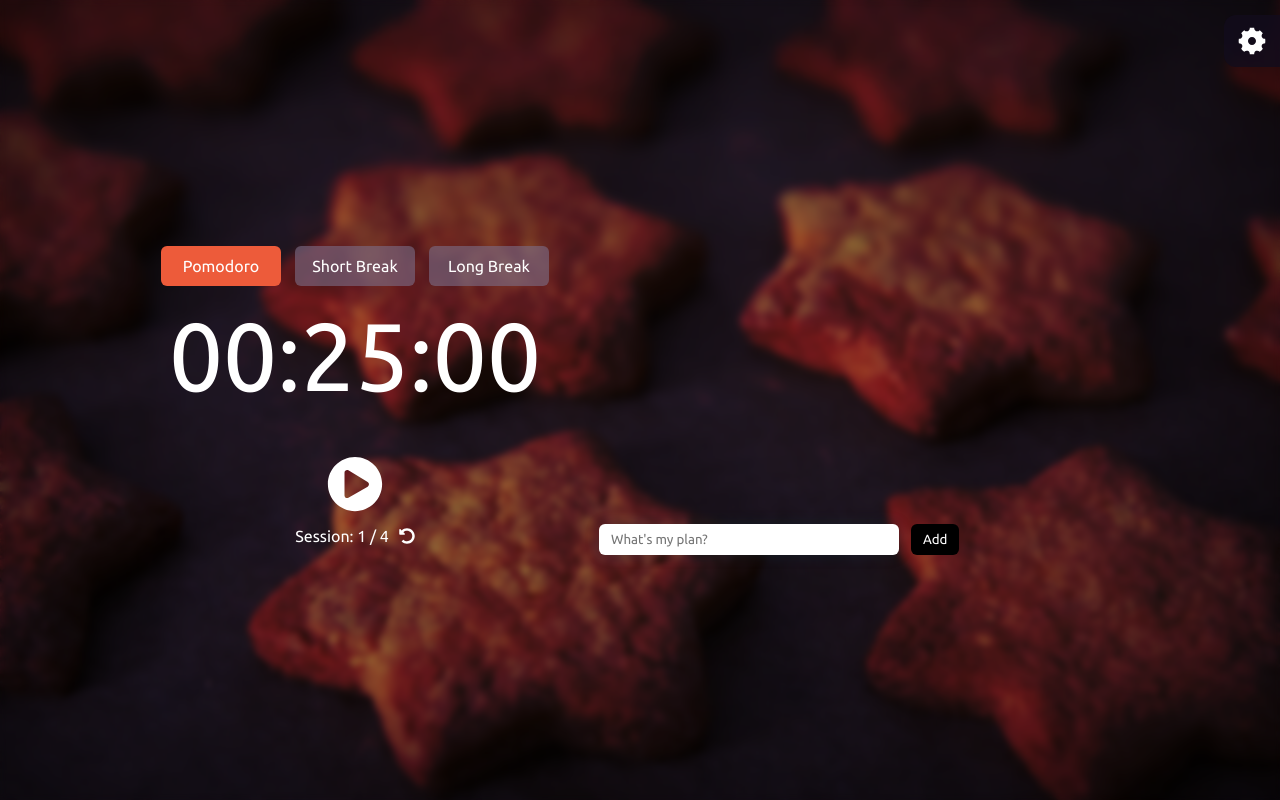
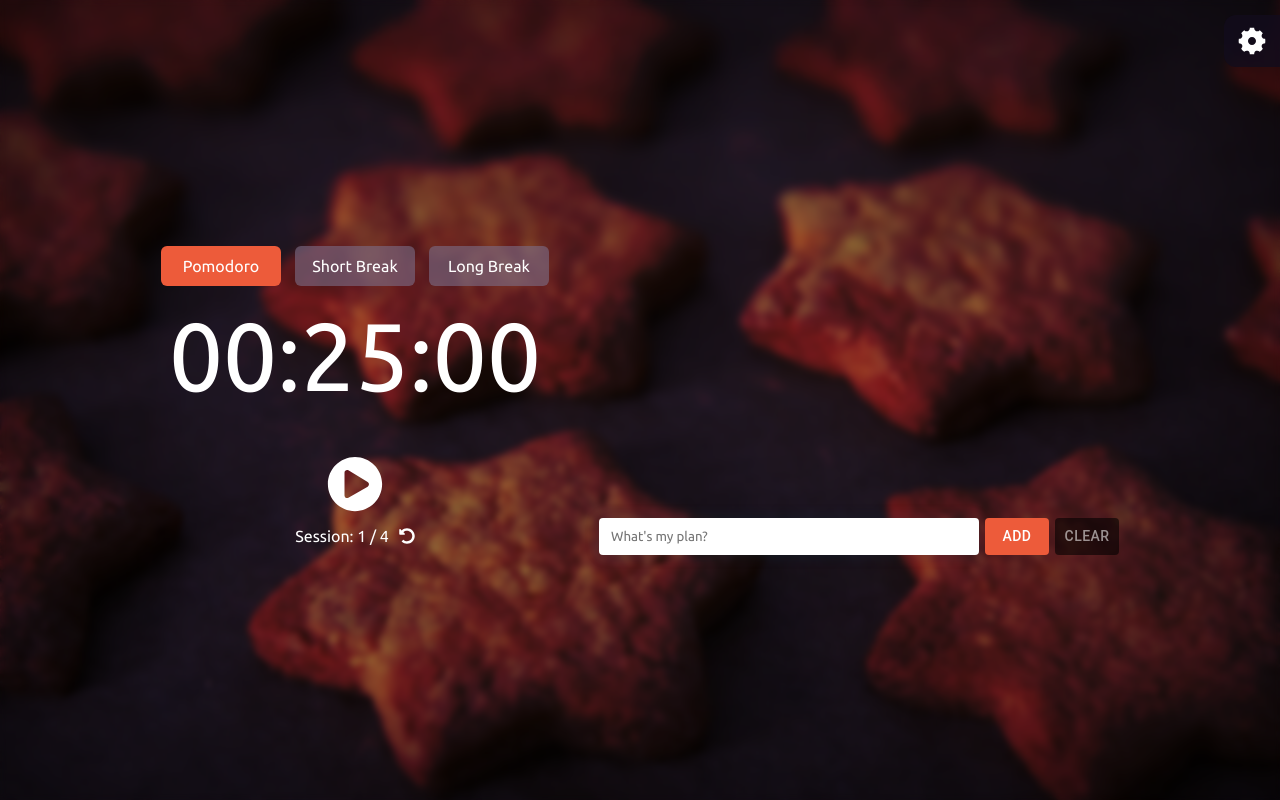
Before and after one commit to jbilee/palmodoro, a React (Vite) app: page / in a window 1280 px wide. Built offline with nearby package versions, Linux system fonts and the light colour scheme.

Commit message:
feat: Clear all to-dos button

```diff
--- a/src/App.tsx
+++ b/src/App.tsx
@@ -10,6 +10,14 @@ const theme = createTheme({
   palette: {
     primary: {
       main: "#ed5b3a",
+    },
+    secondary: {
+      main: "#5c497c",
+    },
+    action: {
+      disabled: "#ffffff8d",
+      disabledBackground: "#00000095",
+      disabledOpacity: 0.5,
     },
   },
   components: {
--- a/src/components/NewTodo.tsx
+++ b/src/components/NewTodo.tsx
@@ -1,10 +1,12 @@
 import { useState, type FormEventHandler } from "react";
+import { Button } from "@mui/material";
 import styled from "styled-components";
-import { useAppDispatch } from "../hooks";
-import { addTodo } from "../reducers/todosReducer";
+import { useAppDispatch, useAppSelector } from "../hooks";
+import { addTodo, clearTodos } from "../reducers/todosReducer";
 
 const NewTodo = () => {
   const [todo, setTodo] = useState("");
+  const todoCount = useAppSelector((state) => state.todos.length);
   const dispatch = useAppDispatch();
 
   const handleChange = (input: string) => {
@@ -19,11 +21,18 @@ const NewTodo = () => {
     setTodo("");
   };
 
+  const handleClear = () => dispatch(clearTodos());
+
   return (
     <form onSubmit={handleSubmit}>
       <Content>
         <InputArea placeholder="What's my plan?" value={todo} onChange={(e) => handleChange(e.target.value)} />
-        <button>Add</button>
+        <Button type="submit" variant="contained" disableElevation>
+          Add
+        </Button>
+        <Button variant="contained" color="secondary" disabled={todoCount === 0} onClick={handleClear}>
+          Clear
+        </Button>
       </Content>
     </form>
   );
@@ -31,23 +40,15 @@ const NewTodo = () => {
 
 const Content = styled.div`
   display: flex;
-  gap: 12px;
-
-  button {
-    border: none;
-    background: black;
-    color: white;
-    border-radius: 6px;
-    padding: 2px 12px;
-  }
+  gap: 6px;
 `;
 
 const InputArea = styled.input`
   resize: none;
   border: none;
-  width: 300px;
+  width: 100%;
   box-shadow: 0 0 15px rgba(29, 101, 122, 0.15);
-  border-radius: 6px;
+  border-radius: 4px;
   padding: 8px 12px;
 `;
 
--- a/src/reducers/todosReducer.ts
+++ b/src/reducers/todosReducer.ts
@@ -28,8 +28,11 @@ const todosSlice = createSlice({
       const [target] = state.filter((state) => state.id === action.payload.id);
       target.checked = action.payload.checked;
     },
+    clearTodos: () => {
+      return [];
+    },
   },
 });
 
-export const { addTodo, deleteTodo, toggleTodo } = todosSlice.actions;
+export const { addTodo, deleteTodo, toggleTodo, clearTodos } = todosSlice.actions;
 export default todosSlice.reducer;
```
